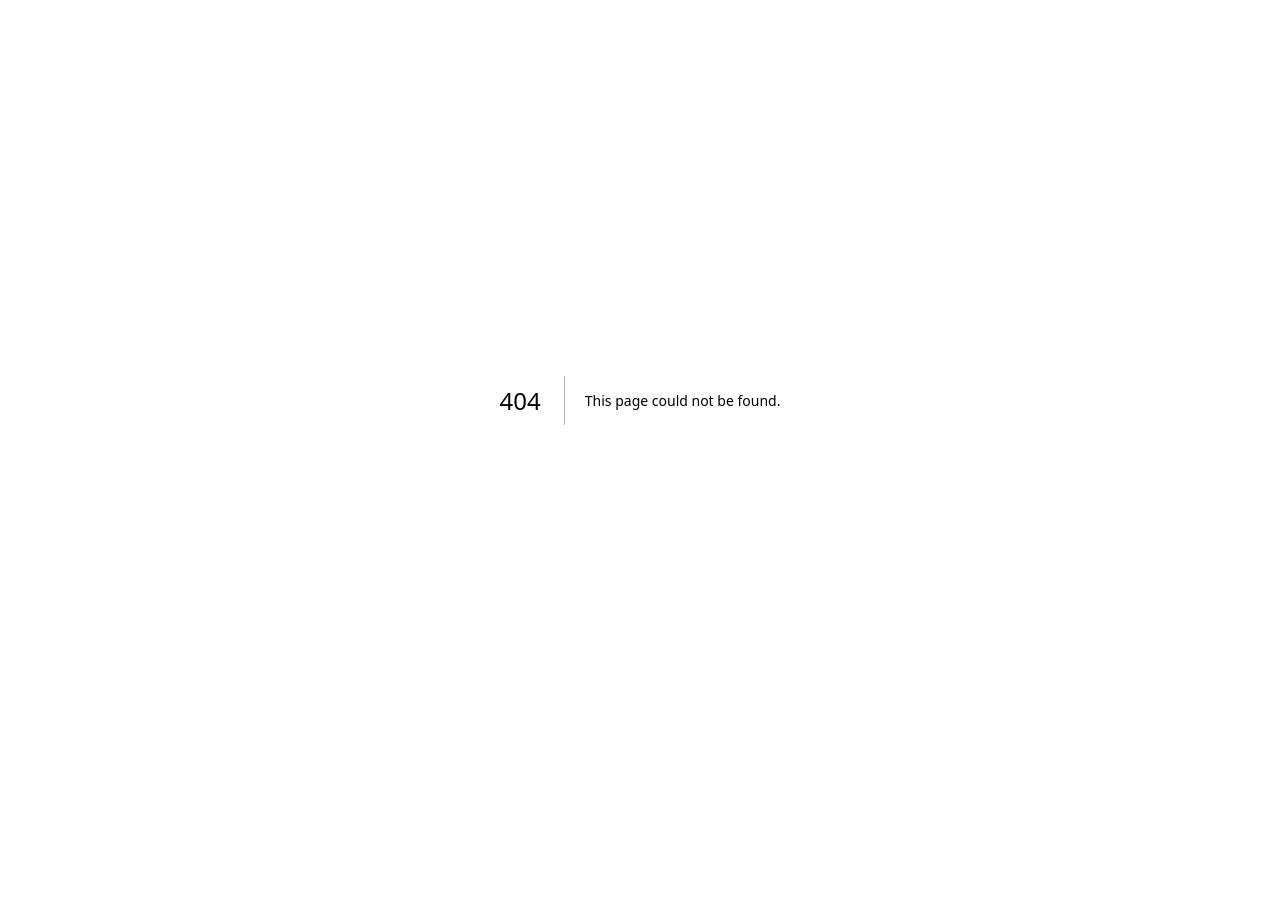
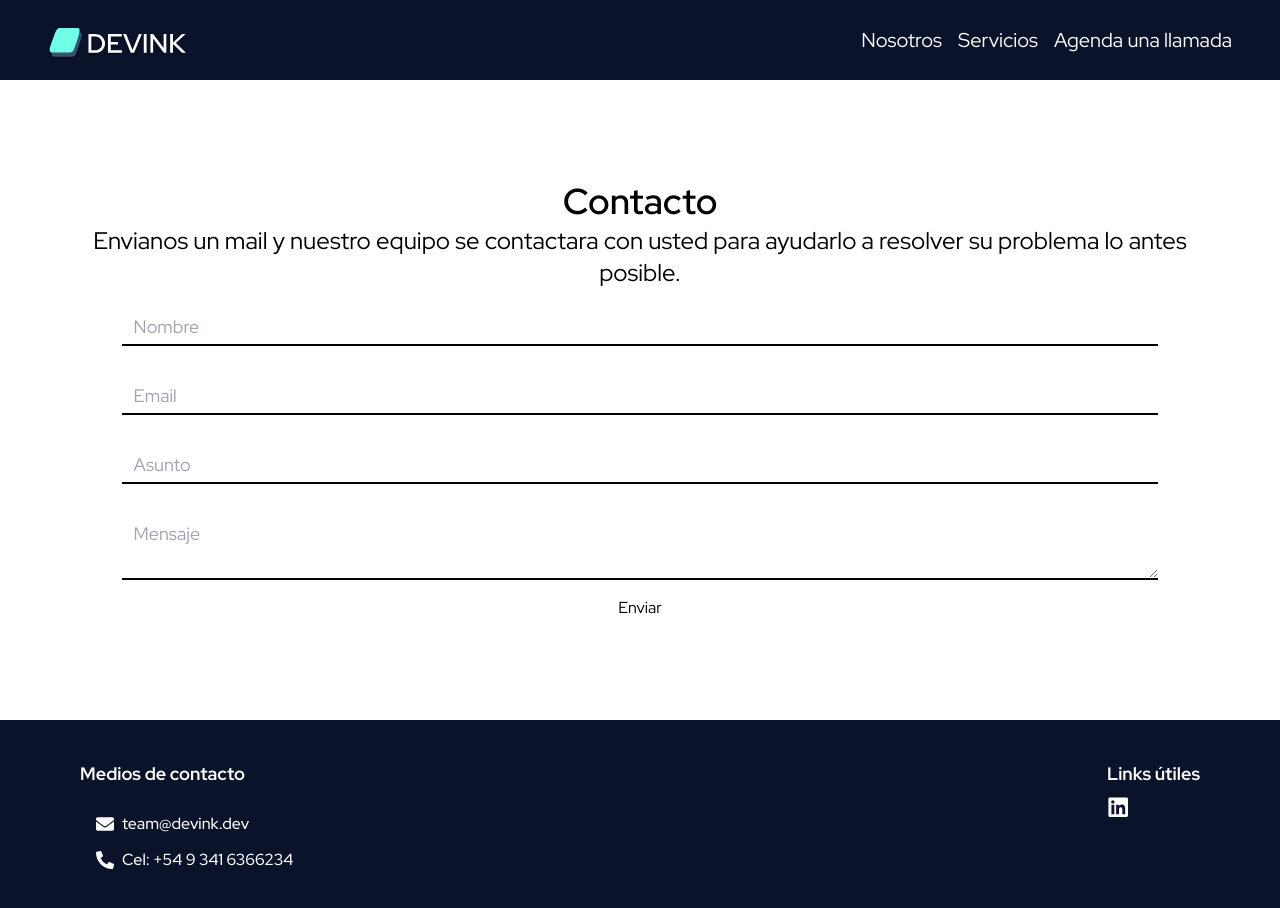
Before and after one commit to Devink-Solutions/devink, a Next.js app: page /contact in a window 1280 px wide. Before the commit this address had no page. Shown: the top 908 px of the page. Before the commit the page ends 800 px from the top, so only its background shows below. Built offline with nearby package versions, Linux system fonts and the light colour scheme; what tailwindcss-animated would draw is missing.

Commit message:
Adding email form

```diff
--- /dev/null
+++ b/app/contact/page.js
@@ -0,0 +1,9 @@
+import ContactForm from "@/components/ContactForm"
+
+export default function Contact() {
+  return (
+    <main className="flex flex-col items-center overflow-x-hidden scroll-smooth">
+      <ContactForm />
+    </main>
+  )
+}
--- a/app/layout.js
+++ b/app/layout.js
@@ -1,5 +1,7 @@
+import Navbar from "@/components/Navbar"
 import "./globals.css"
 import { Red_Hat_Display as redHatDisplay } from "next/font/google"
+import Footer from "@/components/Footer"
 
 const RedHatDisplay = redHatDisplay({ subsets: ["latin"] })
 
@@ -11,7 +13,11 @@ export const metadata = {
 export default function RootLayout({ children }) {
   return (
     <html lang="en">
-      <body className={RedHatDisplay.className}>{children}</body>
+      <body className={RedHatDisplay.className}>
+        <Navbar />
+        {children}
+        <Footer />
+      </body>
     </html>
   )
 }
--- a/app/page.js
+++ b/app/page.js
@@ -1,19 +1,17 @@
-import Footer from "@/components/Footer"
 import Hero from "@/components/Hero"
-import Navbar from "@/components/Navbar"
 import OurExperience from "@/components/OurExperience"
 import OurServicesScreen from "@/components/OurServicesScreen"
 import Steps from "@/components/Steps"
+import ContactForm from "@/components/ContactForm"
 
 export default function Home() {
   return (
     <main className="flex flex-col items-center overflow-x-hidden scroll-smooth">
-      <Navbar />
       <Hero />
       <Steps />
       <OurServicesScreen />
       <OurExperience />
-      <Footer />
+      <ContactForm />
     </main>
   )
 }
--- /dev/null
+++ b/components/ContactForm.jsx
@@ -0,0 +1,84 @@
+"use client"
+import emailjs from "@emailjs/browser"
+import { useState } from "react"
+
+export default function ContactForm() {
+  const [send, setSend] = useState(false)
+
+  function sendEmail(e) {
+    e.preventDefault()
+
+    emailjs
+      .sendForm(
+        "service_if4cb5g",
+        "template_uqmz0gp",
+        e.target,
+        "r5e0ULGMbZDfNqhQ3",
+      )
+      .then(
+        (result) => {
+          setSend(true)
+        },
+        (error) => {
+          console.log(error.text)
+        },
+      )
+    e.target.reset()
+  }
+
+  return (
+    <section className="h-[80vh] w-full bg-white ">
+      <form onSubmit={sendEmail} className="h-[100%] w-[100%] ">
+        <div className="mx-auto flex h-[100%]  w-[90%] flex-col items-center justify-center ">
+          <h3 className="font-goldman text-center text-4xl font-semibold ">
+            Contacto
+          </h3>
+          <p className="text-1xl m-1 text-center lg:text-2xl">
+            Envianos un mail y nuestro equipo se contactara con usted para
+            ayudarlo a resolver su problema lo antes posible.
+          </p>
+          <div className="flex h-auto w-[100%] flex-col justify-center ">
+            <div className="flex w-[100%] ">
+              <input
+                className="mx-auto my-4 w-[90%] border-b-2 border-black px-3 py-1 text-[18px]  "
+                type="text"
+                placeholder="Nombre"
+                name="name"
+              />
+            </div>
+            <div className="flex w-[100%] ">
+              <input
+                className="mx-auto my-4 w-[90%] border-b-2 border-black px-3 py-1 text-[18px] "
+                type="email"
+                placeholder="Email"
+                name="email"
+              />
+            </div>
+            <div className="flex w-[100%] ">
+              <input
+                className="mx-auto my-4 w-[90%] border-b-2 border-black px-3 py-1 text-[18px] "
+                type="text"
+                placeholder="Asunto"
+                name="affair"
+              />
+            </div>
+            <div className="flex w-[100%] ">
+              <textarea
+                className="mx-auto my-4 w-[90%] border-b-2 border-black px-3 py-1 text-[18px] "
+                placeholder="Mensaje"
+                name="message"
+              />
+            </div>
+            <div className="flex w-[100%] justify-center ">
+              {send ? (
+                <span className="text-[#05F100]">form sent successfully!</span>
+              ) : (
+                <input id="btn_enviar" type="submit" value="Enviar" />
+              )}
+            </div>
+          </div>
+        </div>
+      </form>
+    </section>
+  )
+}
--- a/package.json
+++ b/package.json
@@ -9,6 +9,7 @@
     "lint": "next lint"
   },
   "dependencies": {
+        "@emailjs/browser": "^3.11.0",
     "autoprefixer": "10.4.14",
     "eslint": "8.46.0",
     "eslint-config-next": "13.4.12",
```
Also changed, not shown: 2 other files (tests, documents, lock files or other folders).
